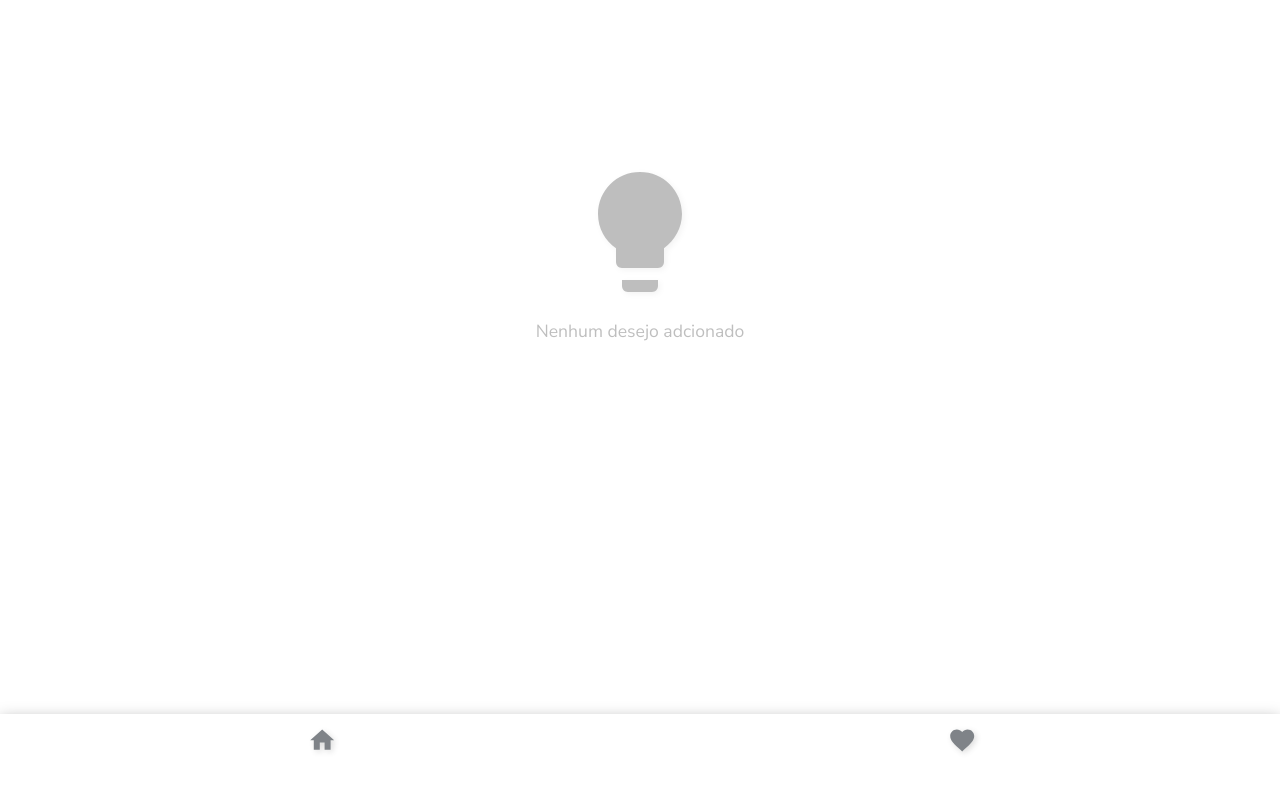
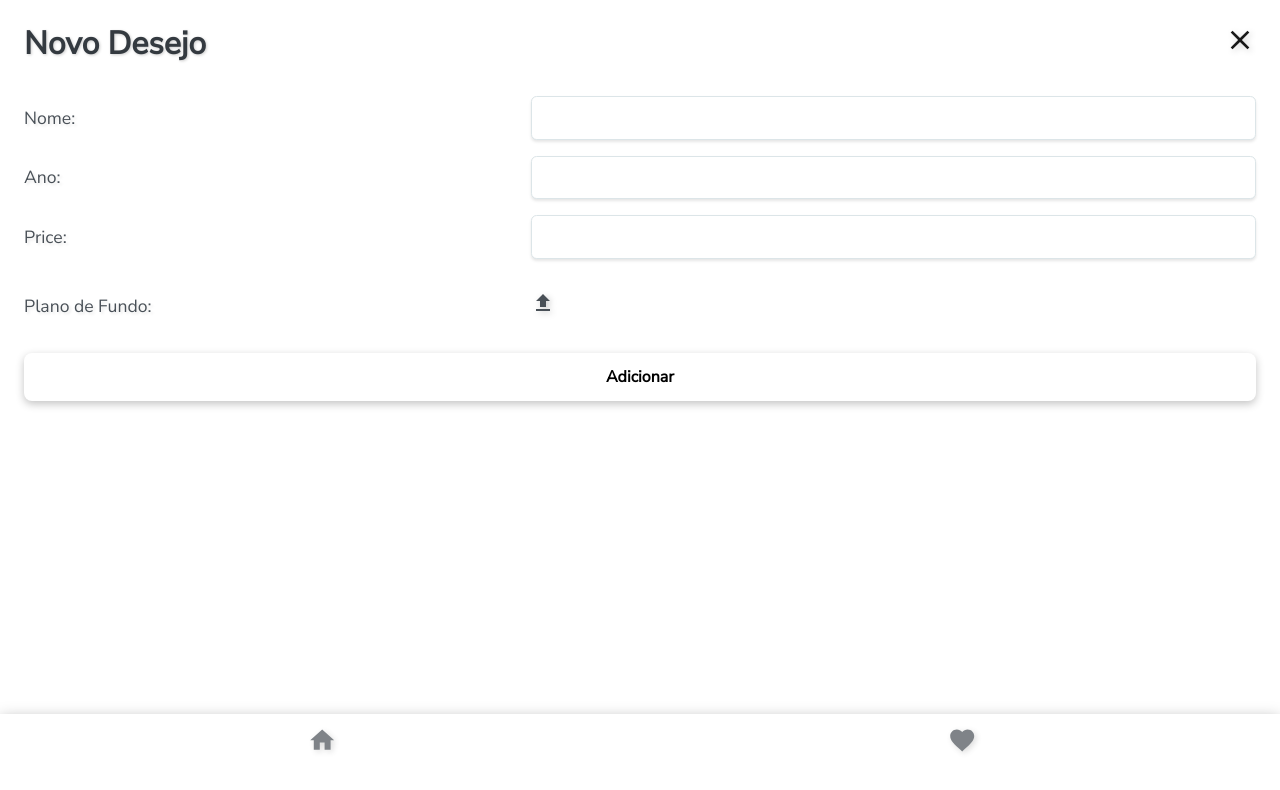
Before and after one commit to brunomsa/mygarage-react, a React (Create React App) app: page /adcionar/desejo in a window 1280 px wide. Shown: the top 790 px of the page. Built offline with nearby package versions, Linux system fonts and the light colour scheme.

Commit message:
create add wish form

```diff
--- a/src/components/Wish/index.js
+++ b/src/components/Wish/index.js
@@ -1,4 +1,4 @@
-import React from "react";
+import React, { useState, useEffect } from "react";
 
 const Wish = (props) => {
   const { wish } = props;
@@ -17,14 +17,41 @@ const Wish = (props) => {
     days = "Hoje";
   }
 
-  let random = Math.floor(Math.random() * 3) + 1;
-  const iBackground = {
-    backgroundImage: `linear-gradient(rgba(0, 0, 0, 0.5), rgba(0, 0, 0, 0.8)), url("../../../assets/img/placeholder_car${random}.png")`,
+  const [background, setBackground] = useState();
+
+  const handlePreviewFile = (image) => {
+    if (image) {
+      let reader = new FileReader();
+
+      reader.onloadend = () => {
+        wish.file = reader.result;
+        setBackground(`${reader.result}`);
+      };
+
+      //Leitor de arquivos para dataUrl.
+      reader.readAsDataURL(image);
+    } else {
+      handleRandomFile();
+    }
   };
+
+  const handleRandomFile = () => {
+    let random = Math.floor(Math.random() * 3) + 1;
+    wish.file = `../../../assets/img/placeholder_car${random}.png`;
+    setBackground(`../../../assets/img/placeholder_car${random}.png`);
+  };
+
+  // eslint-disable-next-line react-hooks/exhaustive-deps
+  useEffect(() => handlePreviewFile(wish.image), [wish.image]);
 
   return (
     <li className="wishCars">
-      <div className="wishCarsImg" style={iBackground}></div>
+      <div
+        className="wishCarsImg"
+        style={{
+          backgroundImage: `linear-gradient(rgba(0, 0, 0, 0.5), rgba(0, 0, 0, 0.8)), url(${background})`,
+        }}
+      ></div>
       <div className="wishCarsAbout">
         <div className="wishCarsYear">{wish.year}</div>
         <h3 className="wishCarsName">{wish.name}</h3>
--- a/src/pages/AddWishPage/index.js
+++ b/src/pages/AddWishPage/index.js
@@ -1,9 +1,91 @@
 import React from "react";
+import { MdFileUpload } from "react-icons/md";
+import { Link } from "react-router-dom";
+import { Formik, Form, Field, ErrorMessage } from "formik";
+import * as Yup from "yup";
+import uniqueId from "lodash/uniqueId";
 
-import { EmptyResource } from "../../components";
+import { Header } from "../../components";
 
-const AddWishPage = () => {
-  return <EmptyResource icon="wish" />;
+const AddWishPage = (props) => {
+  const { onSubmit } = props;
+  return (
+    <section id="includeWish" className="component">
+      <Header title="Novo Desejo" action="close" path="/desejos" />
+      <div className="componentContent">
+        <Formik
+          initialValues={{
+            id: uniqueId(),
+            name: "",
+            year: "",
+            price: "",
+            image: null,
+            filename: "",
+          }}
+          validationSchema={Yup.object({
+            name: Yup.string().max(15, "Must be 15 characters or less"),
+            // .required("Required"),
+          })}
+        >
+          {({ values, setFieldValue }) => (
+            <Form>
+              <div className="field">
+                <label htmlFor="name">Nome:</label>
+                <Field id="name" name="name" autoComplete="off" />
+                <ErrorMessage name="name" />
+              </div>
+              <div className="field">
+                <label htmlFor="year">Ano:</label>
+                <Field id="year" name="year" autoComplete="off" />
+                <ErrorMessage name="year" />
+              </div>
+              <div className="field">
+                <label htmlFor="km">Price:</label>
+                <Field id="price" name="price" autoComplete="off" />
+              </div>
+              <div className="field upload">
+                <label className="labelImage" htmlFor="image">
+                  Plano de Fundo:
+                </label>
+                <input
+                  id="image"
+                  type="file"
+                  accept=".jpg, .jpeg, .png"
+                  className="hidden"
+                  onChange={(e) => {
+                    setFieldValue("image", e.target.files[0]);
+                    setFieldValue(
+                      "filename",
+                      e.target.files[0] ? e.target.files[0].name : ""
+                    );
+                  }}
+                />
+                <div>
+                  <label htmlFor="image" className="labelUpload">
+                    <MdFileUpload className="iconUpload" />
+                  </label>
+                  <label htmlFor="image" class="inputAddFilenameImage">
+                    {values.filename}
+                  </label>
+                </div>
+              </div>
+              <div className="buttonGroup">
+                <Link to="/desejos" className="button">
+                  <button
+                    type="submit"
+                    className="button primary"
+                    onClick={() => onSubmit(values)}
+                  >
+                    Adicionar
+                  </button>
+                </Link>
+              </div>
+            </Form>
+          )}
+        </Formik>
+      </div>
+    </section>
+  );
 };
 
 export default AddWishPage;
```
